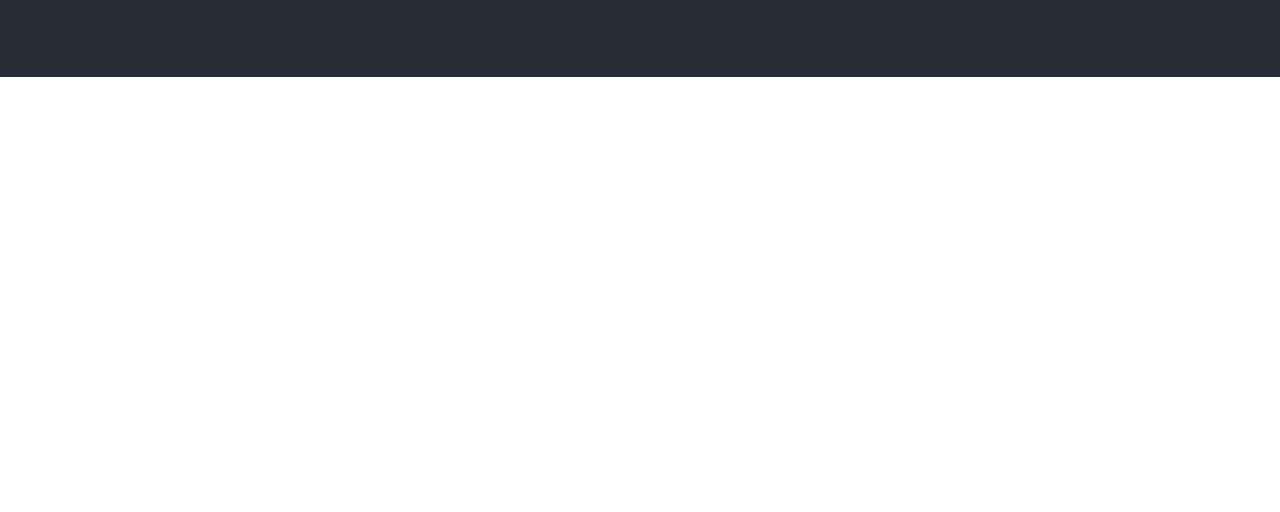
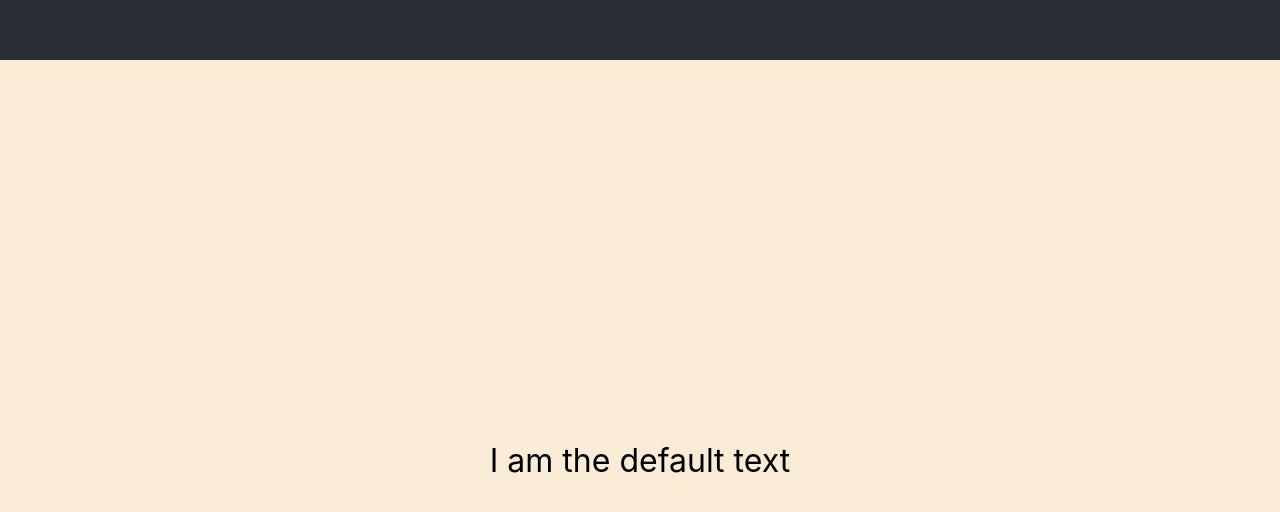
Before and after one commit to ap221882/react-docs-tutorials, a React (Create React App) app in the folder react-typescript-tutorials/: page / in a window 1280 px wide. Shown: the part 740-1252 px from the top of the page. Before the commit the page ends 835 px from the top, so only its background shows below. Built offline with nearby package versions, Linux system fonts and the light colour scheme.

Commit message:
default props

```diff
--- a/react-typescript-tutorials/src/App.css
+++ b/react-typescript-tutorials/src/App.css
@@ -1,3 +1,6 @@
+* {
+  margin: 0;
+}
 .App {
   text-align: center;
 }
@@ -25,3 +28,12 @@
     transform: rotate(360deg);
   }
 }
+
+.paragraph {
+  text-align: center;
+  background-color: antiquewhite;
+  min-height: 100vh;
+  display: grid;
+  place-items: center;
+  font-size: 2rem;
+}
--- a/react-typescript-tutorials/src/App.tsx
+++ b/react-typescript-tutorials/src/App.tsx
@@ -6,11 +6,11 @@ interface AppProps {
   extraTest?: string;
 }
 
-function App({ headerText, extraTest }: AppProps) {
+function App({ headerText, extraTest = "I am the default text" }: AppProps) {
   return (
     <>
       <h1 className='header'>{headerText}</h1>
-      <p>{extraTest}</p>
+      <p className='paragraph'>{extraTest}</p>
     </>
   );
 }
```
